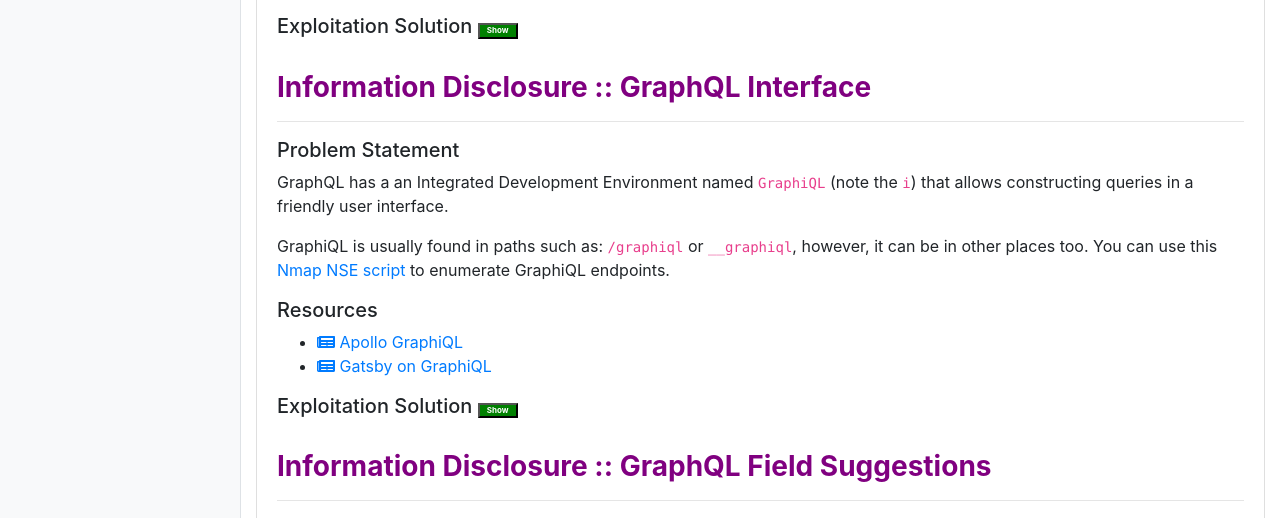
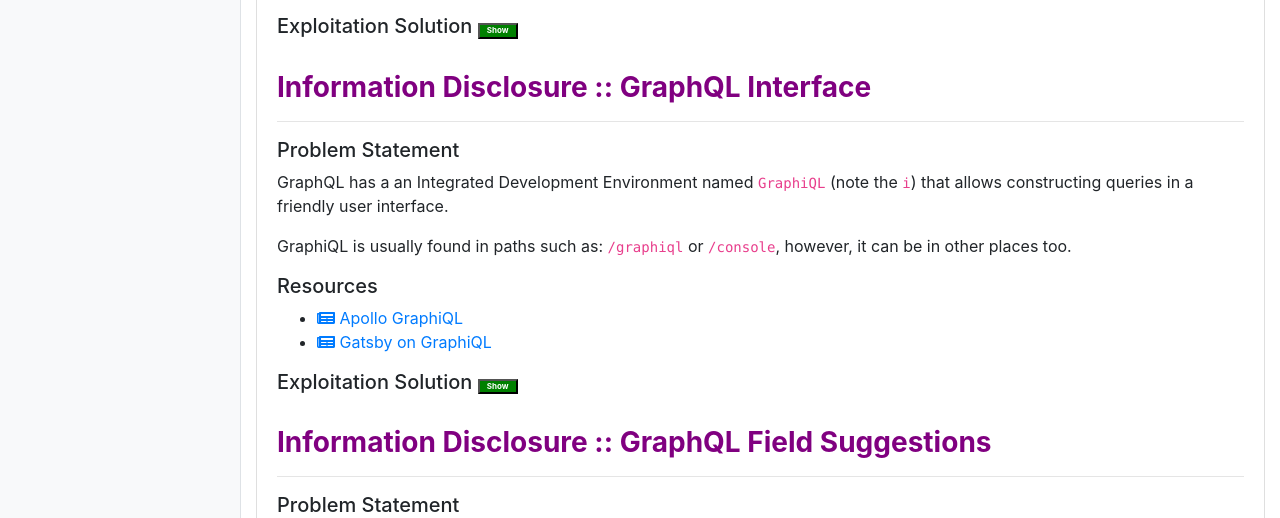
Before and after one commit to dolevf/Damn-Vulnerable-GraphQL-Application, a Flask app: page /solutions in a window 1280 px wide. Shown: the part 5621-6139 px from the top of the page. Run offline with Flask 2, Linux system fonts and the light colour scheme; tables that the repository leaves empty hold one stand-in row (values such as "Sample post"); parts of the project's set-up code (start-up, migrations or seed data) failed here and were passed over; some libraries are stand-ins or nearby versions.

Commit message:
remove misleading info in solution

```diff
--- a/templates/partials/solutions/solution_7.html
+++ b/templates/partials/solutions/solution_7.html
@@ -6,7 +6,7 @@
   GraphQL has a an Integrated Development Environment named <code>GraphiQL</code> (note the <code>i</code>) that allows constructing queries in a friendly user interface.
 </p>
 <p>
-  GraphiQL is usually found in paths such as: <code>/graphiql</code> or <code>__graphiql</code>, however, it can be in other places too. You can use this <a href="https://github.com/dolevf/nmap-graphql-introspection-nse/blob/6594cce7b590a7194641494ed33c018d9ecd6b89/graphql-introspection.nse#L47" target="_blank">Nmap NSE script</a> to enumerate GraphiQL endpoints.
+  GraphiQL is usually found in paths such as: <code>/graphiql</code> or <code>/console</code>, however, it can be in other places too.
 </p>
 <h5>Resources</h5>
 <ul>
```
